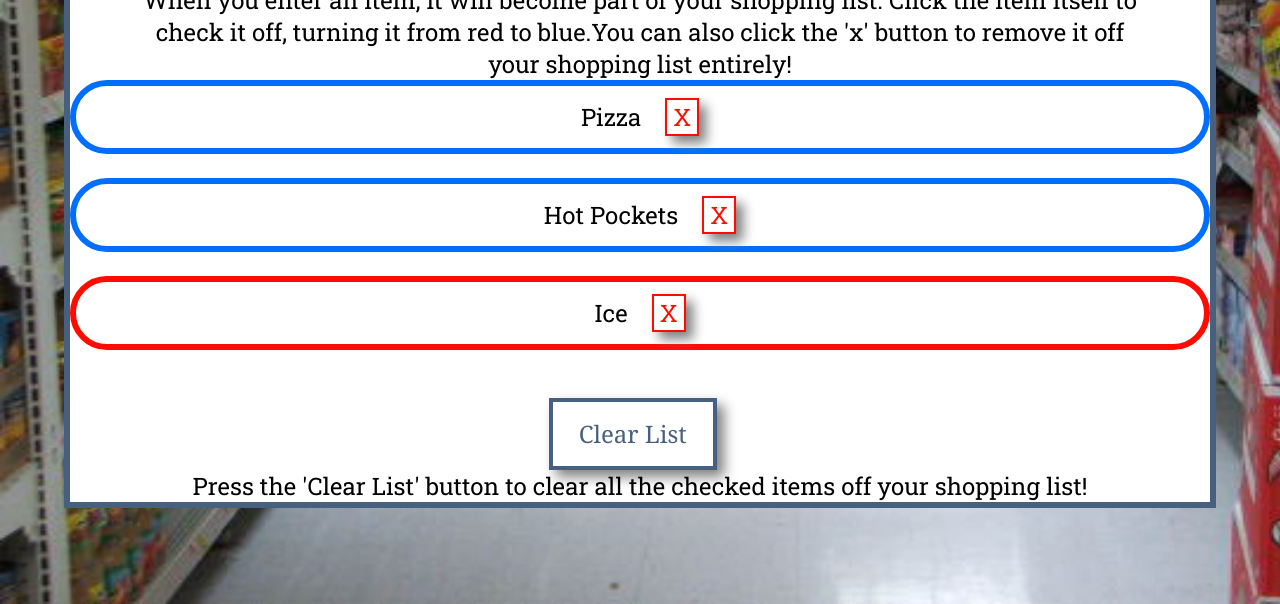
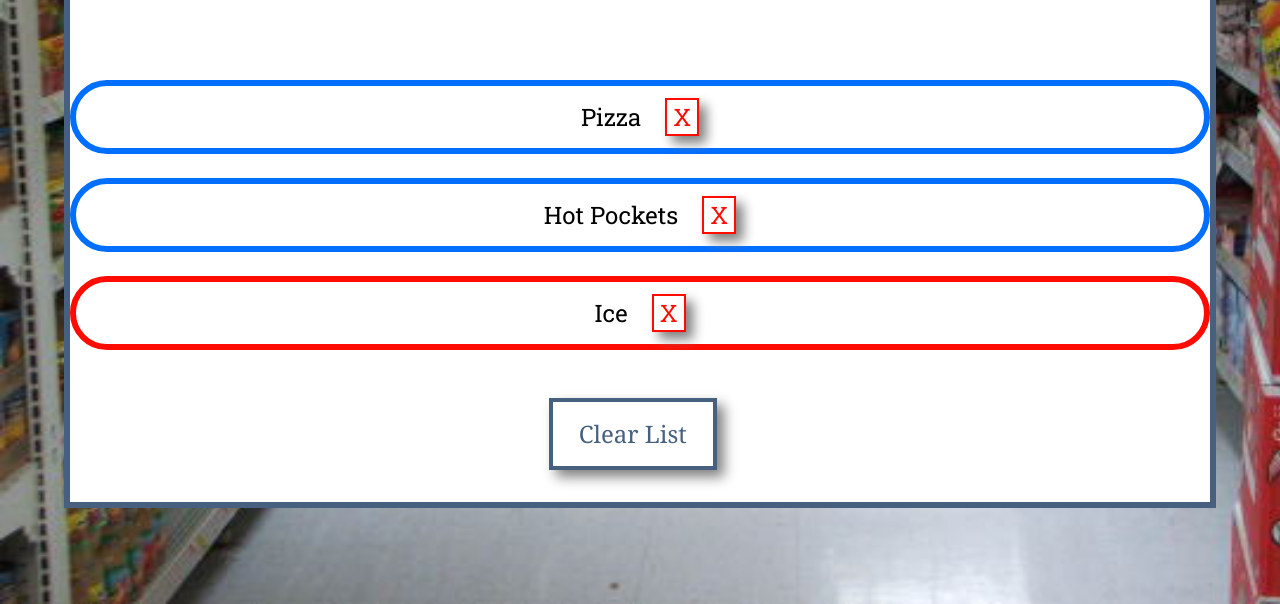
Before and after one commit to caselane/Shopping-List-App, a plain HTML site: page main.html in a window 1280 px wide. Shown: the part 497-1101 px from the top of the page. Drawn offline with nearby package versions, Linux system fonts and the light colour scheme; files whose address does not match are found by name; a web font is replaced by a local one.

Commit message:
Tweaks to positioning

```diff
--- a/css/main.css
+++ b/css/main.css
@@ -21,7 +21,6 @@
 	right: 7%;
 	top: 16%;
 }
-/*
 #help1,
 #help2,
 #help3,
@@ -29,7 +28,6 @@
 #help5 {
 	visibility: hidden;
 }
-*/
 #help1 {
 	position: absolute;
 	right: 10%;
--- a/js/app.js
+++ b/js/app.js
@@ -0,0 +1,3 @@
+$(document).ready(function() {
+
+});
```
